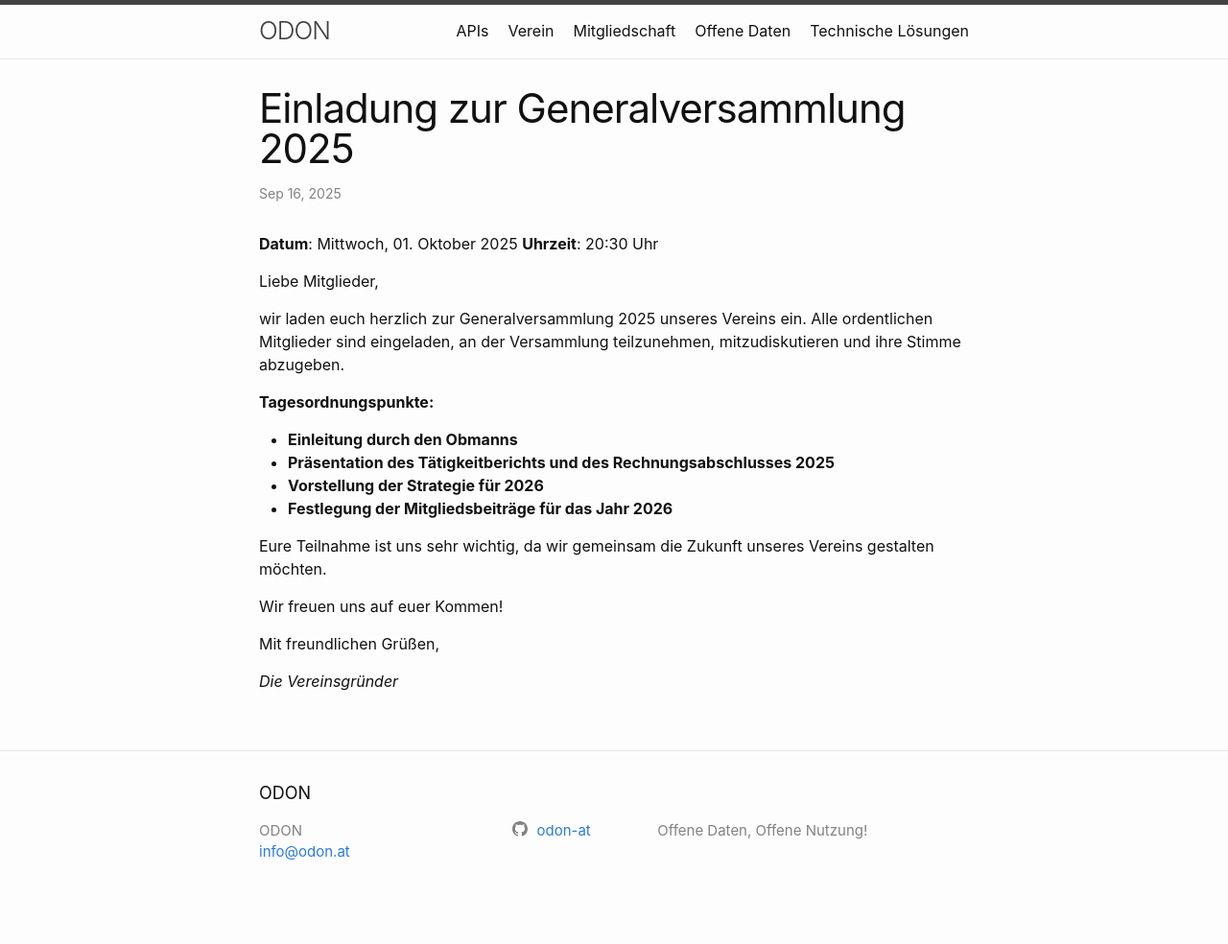
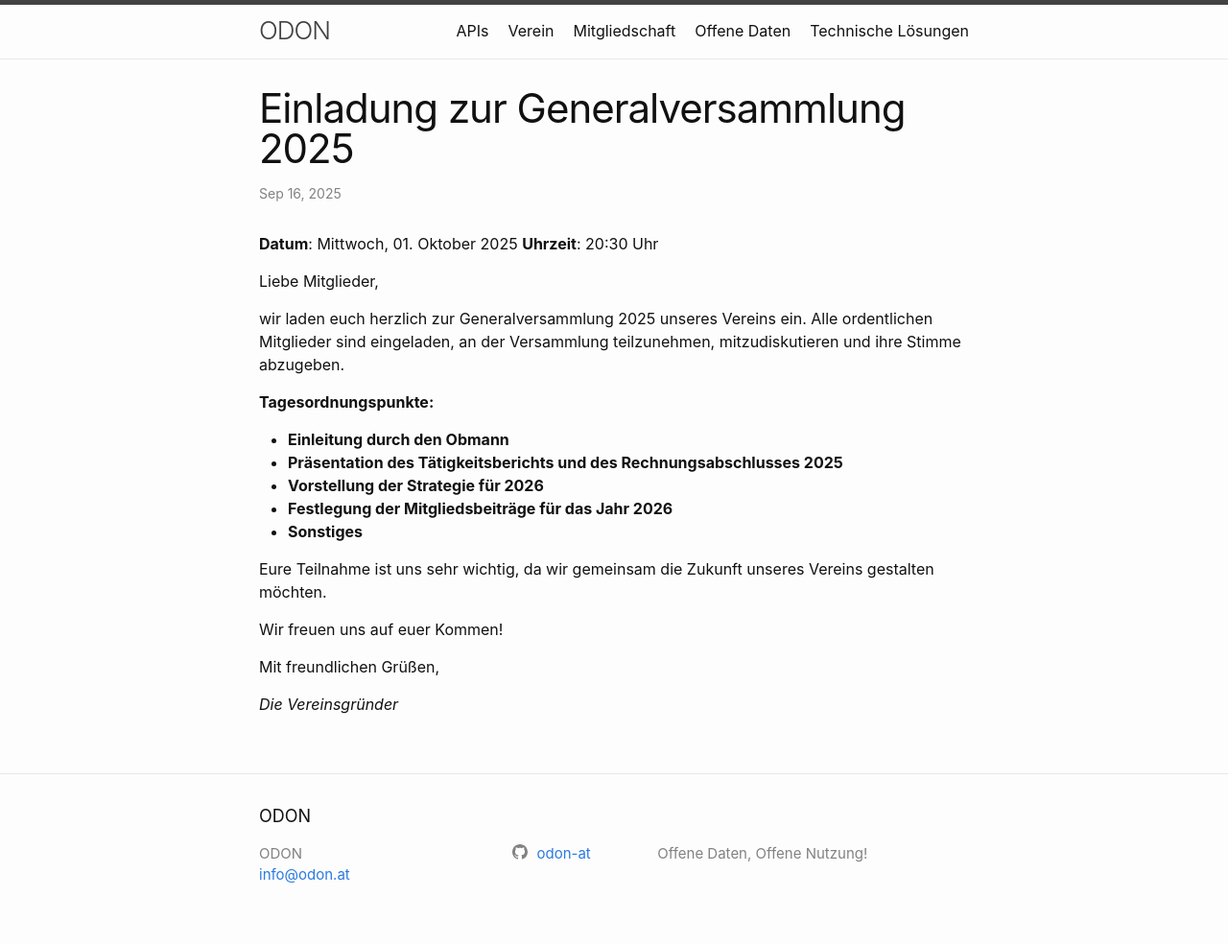
Before and after one commit to verein-odon/verein-odon.github.io, a Jekyll site: the page built from docs/_posts/2025-09-17-generalversammluhng-2025.md, in a window 1280 px wide. Shown: the whole page at 96% size. Built offline with Jekyll 4.4.1, drawn with Linux system fonts in a browser that asks for light colours; before the commit the page ends 960 px from its top, so only the background shows below that.

Commit message:
Updated posts

```diff
--- a/docs/_posts/2025-09-17-generalversammluhng-2025.md
+++ b/docs/_posts/2025-09-17-generalversammluhng-2025.md
@@ -13,10 +13,11 @@ Liebe Mitglieder,
 wir laden euch herzlich zur Generalversammlung 2025 unseres Vereins ein. Alle ordentlichen Mitglieder sind eingeladen, an der Versammlung teilzunehmen, mitzudiskutieren und ihre Stimme abzugeben.
 
 **Tagesordnungspunkte:**
-- **Einleitung durch den Obmanns**
-- **Präsentation des Tätigkeitberichts und des Rechnungsabschlusses 2025**
+- **Einleitung durch den Obmann**
+- **Präsentation des Tätigkeitsberichts und des Rechnungsabschlusses 2025**
 - **Vorstellung der Strategie für 2026**
 - **Festlegung der Mitgliedsbeiträge für das Jahr 2026**
+- **Sonstiges**
 
 Eure Teilnahme ist uns sehr wichtig, da wir gemeinsam die Zukunft unseres Vereins gestalten möchten.
 
```
